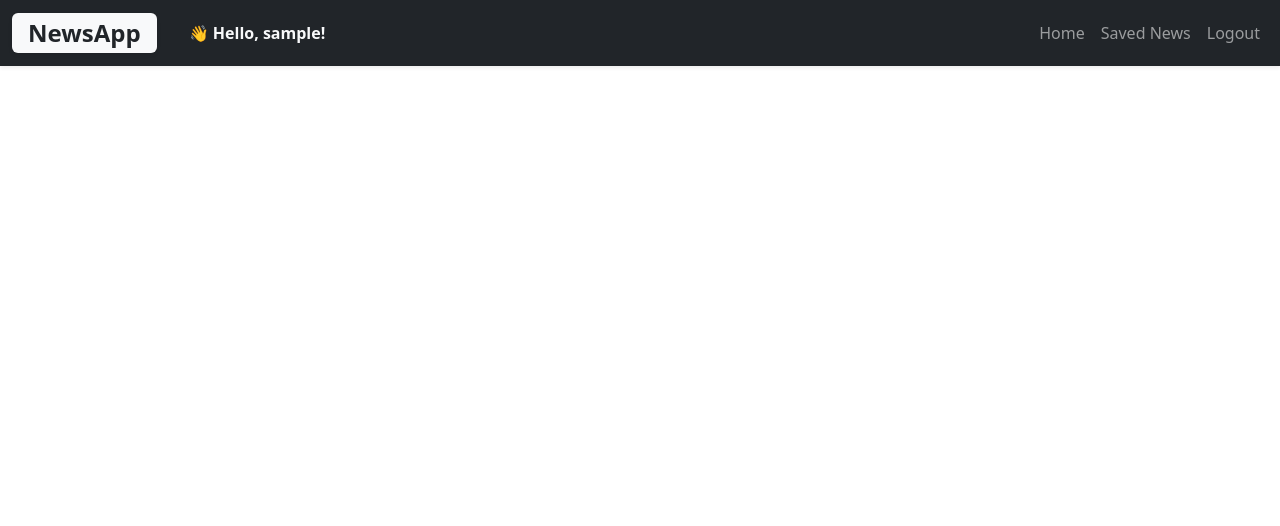
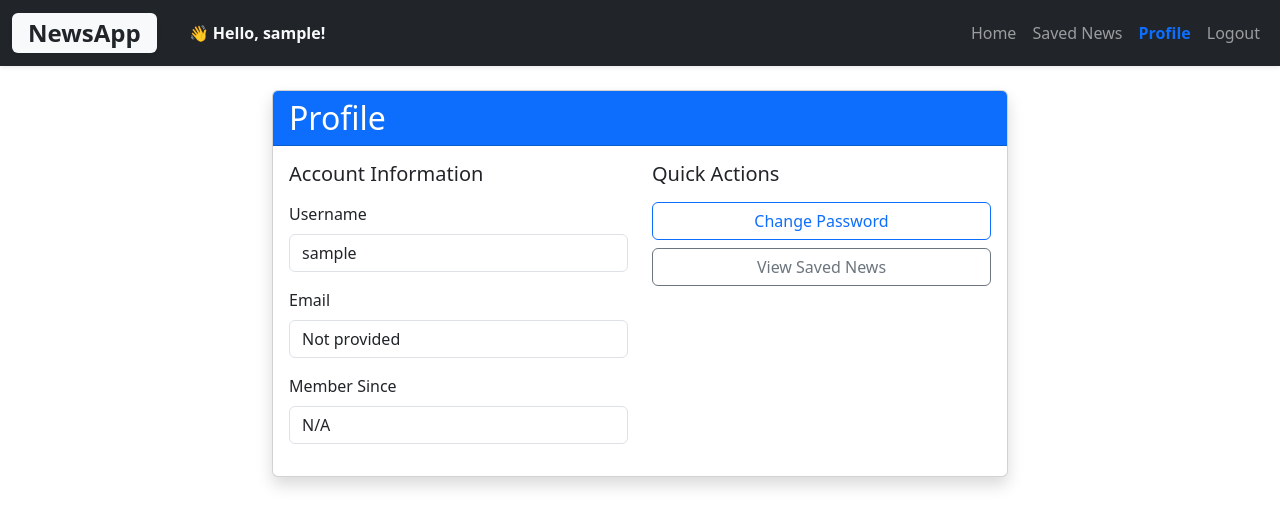
Before and after one commit to SaisatwikBiku/news-app, a React (Vite) app: page /profile in a window 1280 px wide. Shown: the top 526 px of the page. Built offline with nearby package versions, Linux system fonts and the light colour scheme; no server answers; sample sign-in values are in the browser's storage.

Commit message:
updated frontend for the profile page integration

```diff
--- a/src/App.jsx
+++ b/src/App.jsx
@@ -6,6 +6,7 @@ import Login from "./Components/Login";
 import Signup from "./Components/Signup";
 import ProtectedRoute from "./Components/ProtectedRoute";
 import Logout from "./Components/Logout";
+import Profile from "./Components/Profile";
 
 function Navbar({ isLoggedIn }) {
   const location = useLocation();
@@ -51,6 +52,16 @@ function Navbar({ isLoggedIn }) {
                   to="/saved"
                 >
                   Saved News
+                </Link>
+              </li>
+            )}
+            {isLoggedIn && (
+              <li className="nav-item">
+                <Link
+                  className={`nav-link${location.pathname === "/profile" ? " active fw-bold text-primary" : ""}`}
+                  to="/profile"
+                >
+                  Profile
                 </Link>
               </li>
             )}
@@ -108,6 +119,11 @@ function App() {
             <SavedNews />
           </ProtectedRoute>
         } />
+        <Route path="/profile" element={
+          <ProtectedRoute>
+            <Profile />
+          </ProtectedRoute>
+        } />
         <Route path="/login" element={<Login />} />
         <Route path="/signup" element={<Signup />} />
         <Route path="/logout" element={<Logout />} />
--- /dev/null
+++ b/src/Components/Profile.jsx
@@ -0,0 +1,268 @@
+import React, { useState, useEffect } from "react";
+import { useNavigate } from "react-router-dom";
+
+const Profile = () => {
+  const [userInfo, setUserInfo] = useState({
+    username: "",
+    email: "",
+    joinDate: ""
+  });
+  const [passwordData, setPasswordData] = useState({
+    currentPassword: "",
+    newPassword: "",
+    confirmPassword: ""
+  });
+  const [loading, setLoading] = useState(false);
+  const [message, setMessage] = useState("");
+  const [error, setError] = useState("");
+  const [showPasswordForm, setShowPasswordForm] = useState(false);
+  const navigate = useNavigate();
+
+  useEffect(() => {
+    fetchUserInfo();
+  }, []);
+
+  const fetchUserInfo = async () => {
+    try {
+      const token = localStorage.getItem("token");
+      if (!token) {
+        navigate("/login");
+        return;
+      }
+
+      const response = await fetch("https://news-app-backend-sfkz.onrender.com/api/auth/profile", {
+        headers: {
+          "Authorization": `Bearer ${token}`
+        }
+      });
+
+      if (response.ok) {
+        const data = await response.json();
+        setUserInfo(data);
+      } else {
+        setError("Failed to fetch user information");
+      }
+    } catch (err) {
+      setError("Error fetching user information");
+    }
+  };
+
+  const handlePasswordChange = async (e) => {
+    e.preventDefault();
+    setError("");
+    setMessage("");
+
+    if (passwordData.newPassword !== passwordData.confirmPassword) {
+      setError("New passwords do not match");
+      return;
+    }
+
+    if (passwordData.newPassword.length < 6) {
+      setError("New password must be at least 6 characters long");
+      return;
+    }
+
+    setLoading(true);
+
+    try {
+      const token = localStorage.getItem("token");
+      const response = await fetch("https://news-app-backend-sfkz.onrender.com/api/auth/change-password", {
+        method: "POST",
+        headers: {
+          "Content-Type": "application/json",
+          "Authorization": `Bearer ${token}`
+        },
+        body: JSON.stringify({
+          currentPassword: passwordData.currentPassword,
+          newPassword: passwordData.newPassword
+        })
+      });
+
+      const data = await response.json();
+
+      if (response.ok) {
+        setMessage("Password changed successfully");
+        setPasswordData({
+          currentPassword: "",
+          newPassword: "",
+          confirmPassword: ""
+        });
+        setShowPasswordForm(false);
+      } else {
+        setError(data.error || "Failed to change password");
+      }
+    } catch (err) {
+      setError("Error changing password");
+    } finally {
+      setLoading(false);
+    }
+  };
+
+  const handleInputChange = (e) => {
+    const { name, value } = e.target;
+    setPasswordData(prev => ({
+      ...prev,
+      [name]: value
+    }));
+  };
+
+  return (
+    <div className="container mt-4">
+      <div className="row justify-content-center">
+        <div className="col-md-8">
+          <div className="card shadow">
+            <div className="card-header bg-primary text-white">
+              <h2 className="mb-0">Profile</h2>
+            </div>
+            <div className="card-body">
+              <div className="row">
+                <div className="col-md-6">
+                  <h5 className="mb-3">Account Information</h5>
+                  <div className="mb-3">
+                    <label className="form-label">Username</label>
+                    <input
+                      type="text"
+                      className="form-control"
+                      value={userInfo.username || localStorage.getItem("username")}
+                      readOnly
+                    />
+                  </div>
+                  <div className="mb-3">
+                    <label className="form-label">Email</label>
+                    <input
+                      type="email"
+                      className="form-control"
+                      value={userInfo.email || "Not provided"}
+                      readOnly
+                    />
+                  </div>
+                  <div className="mb-3">
+                    <label className="form-label">Member Since</label>
+                    <input
+                      type="text"
+                      className="form-control"
+                      value={userInfo.joinDate ? new Date(userInfo.joinDate).toLocaleDateString() : "N/A"}
+                      readOnly
+                    />
+                  </div>
+                </div>
+                <div className="col-md-6">
+                  <h5 className="mb-3">Quick Actions</h5>
+                  <div className="d-grid gap-2">
+                    <button
+                      className="btn btn-outline-primary"
+                      onClick={() => setShowPasswordForm(!showPasswordForm)}
+                    >
+                      Change Password
+                    </button>
+                    <button
+                      className="btn btn-outline-secondary"
+                      onClick={() => navigate("/saved")}
+                    >
+                      View Saved News
+                    </button>
+                  </div>
+                </div>
+              </div>
+
+              {showPasswordForm && (
+                <div className="mt-4">
+                  <hr />
+                  <h5 className="mb-3">Change Password</h5>
+                  {error && (
+                    <div className="alert alert-danger" role="alert">
+                      {error}
+                    </div>
+                  )}
+                  {message && (
+                    <div className="alert alert-success" role="alert">
+                      {message}
+                    </div>
+                  )}
+                  <form onSubmit={handlePasswordChange}>
+                    <div className="row">
+                      <div className="col-md-6">
+                        <div className="mb-3">
+                          <label className="form-label">Current Password</label>
+                          <input
+                            type="password"
+                            className="form-control"
+                            name="currentPassword"
+                            value={passwordData.currentPassword}
+                            onChange={handleInputChange}
+                            required
+                            placeholder="Enter current password"
+                          />
+                        </div>
+                      </div>
+                      <div className="col-md-6">
+                        <div className="mb-3">
+                          <label className="form-label">New Password</label>
+                          <input
+                            type="password"
+                            className="form-control"
+                            name="newPassword"
+                            value={passwordData.newPassword}
+                            onChange={handleInputChange}
+                            required
+                            placeholder="Enter new password"
+                            minLength="6"
+                          />
+                          <div className="form-text">At least 6 characters</div>
+                        </div>
+                      </div>
+                    </div>
+                    <div className="row">
+                      <div className="col-md-6">
+                        <div className="mb-3">
+                          <label className="form-label">Confirm New Password</label>
+                          <input
+                            type="password"
+                            className="form-control"
+                            name="confirmPassword"
+                            value={passwordData.confirmPassword}
+                            onChange={handleInputChange}
+                            required
+                            placeholder="Confirm new password"
+                            minLength="6"
+                          />
+                        </div>
+                      </div>
+                    </div>
+                    <div className="d-flex gap-2">
+                      <button
+                        type="submit"
+                        className="btn btn-primary"
+                        disabled={loading}
+                      >
+                        {loading ? "Updating..." : "Update Password"}
+                      </button>
+                      <button
+                        type="button"
+                        className="btn btn-secondary"
+                        onClick={() => {
+                          setShowPasswordForm(false);
+                          setPasswordData({
+                            currentPassword: "",
+                            newPassword: "",
+                            confirmPassword: ""
+                          });
+                          setError("");
+                          setMessage("");
+                        }}
+                      >
+                        Cancel
+                      </button>
+                    </div>
+                  </form>
+                </div>
+              )}
+            </div>
+          </div>
+        </div>
+      </div>
+    </div>
+  );
+};
+
+export default Profile;
```
Also changed, not shown: 1 other file (tests, documents, lock files or other folders).
